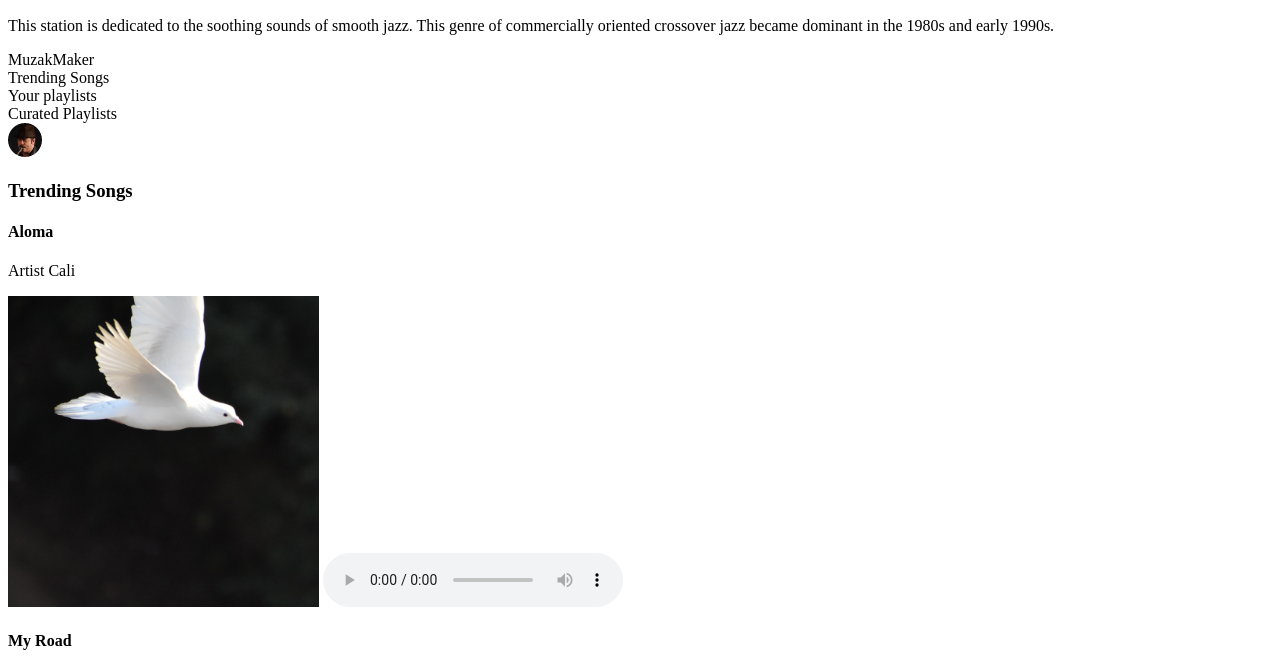
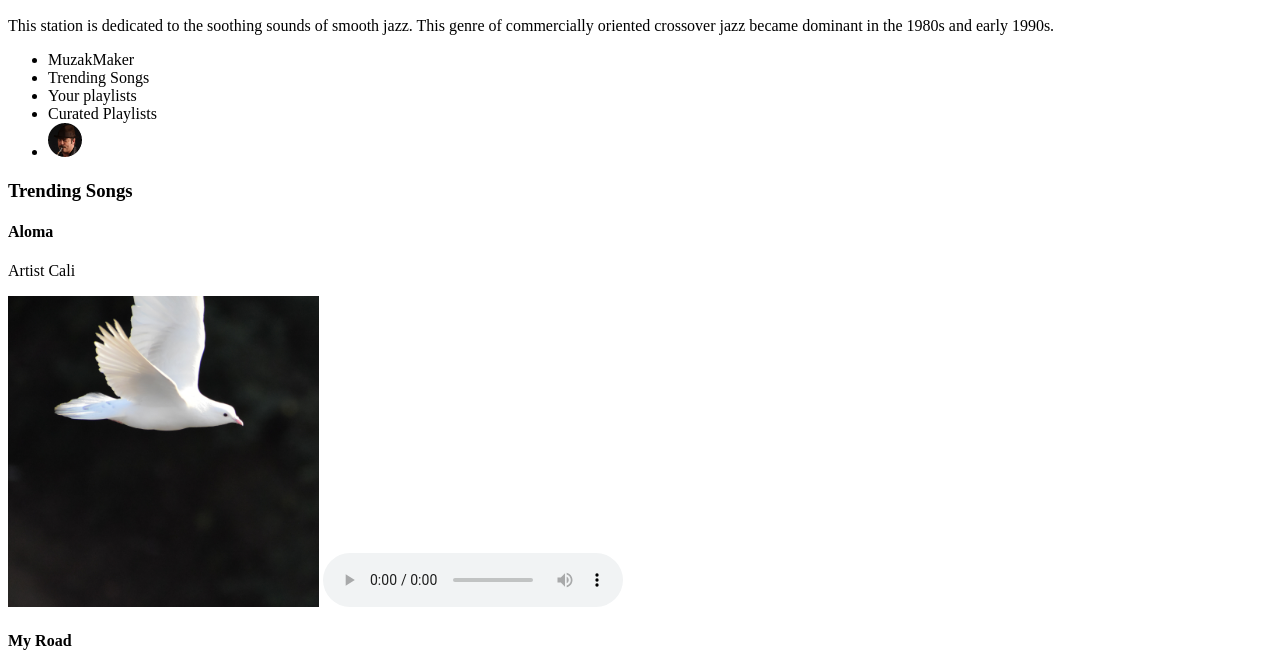
Before and after one commit to KatieMcLaren/StreamingMedia, a plain HTML site: page index.html in a window 1280 px wide. Shown: the part 110-779 px from the top of the page. Drawn offline with Linux system fonts and the light colour scheme.

Commit message:
style sheet

```diff
--- a/index.html
+++ b/index.html
@@ -3,6 +3,7 @@
 <head>
     <meta charset="UTF-8">
     <meta name="viewport" content="width=device-width, initial-scale=1.0">
+    <link rel="stylesheet" href="stylesheet.css">
     <title> MuzakMaker</title>
 </head>
 <body>
@@ -11,13 +12,13 @@
         <article>
             <h2>Smooth Jazz</h2>
             <p>This station is dedicated to the soothing sounds of smooth jazz. This genre of commercially oriented crossover jazz became dominant in the 1980s and early 1990s.</p>
-            <dl>
-                <dt>MuzakMaker</dt>
-                <dt>Trending Songs</dt>
-                <dt>Your playlists</dt>
-                <dt>Curated Playlists</dt>
-                <dt><img src="duke-silver.png" alt="Duke Silver icon"></dt>
-            </dl>
+            <ul>
+                <li>MuzakMaker</li>
+                <li>Trending Songs</li>
+                <li>Your playlists</li>
+                <li>Curated Playlists</li>
+                <li><img src="duke-silver.png" alt="Duke Silver icon"></li>
+            </ul>
         </article>
     </header>
 
```
Also changed, not shown: stylesheet.css (added).
